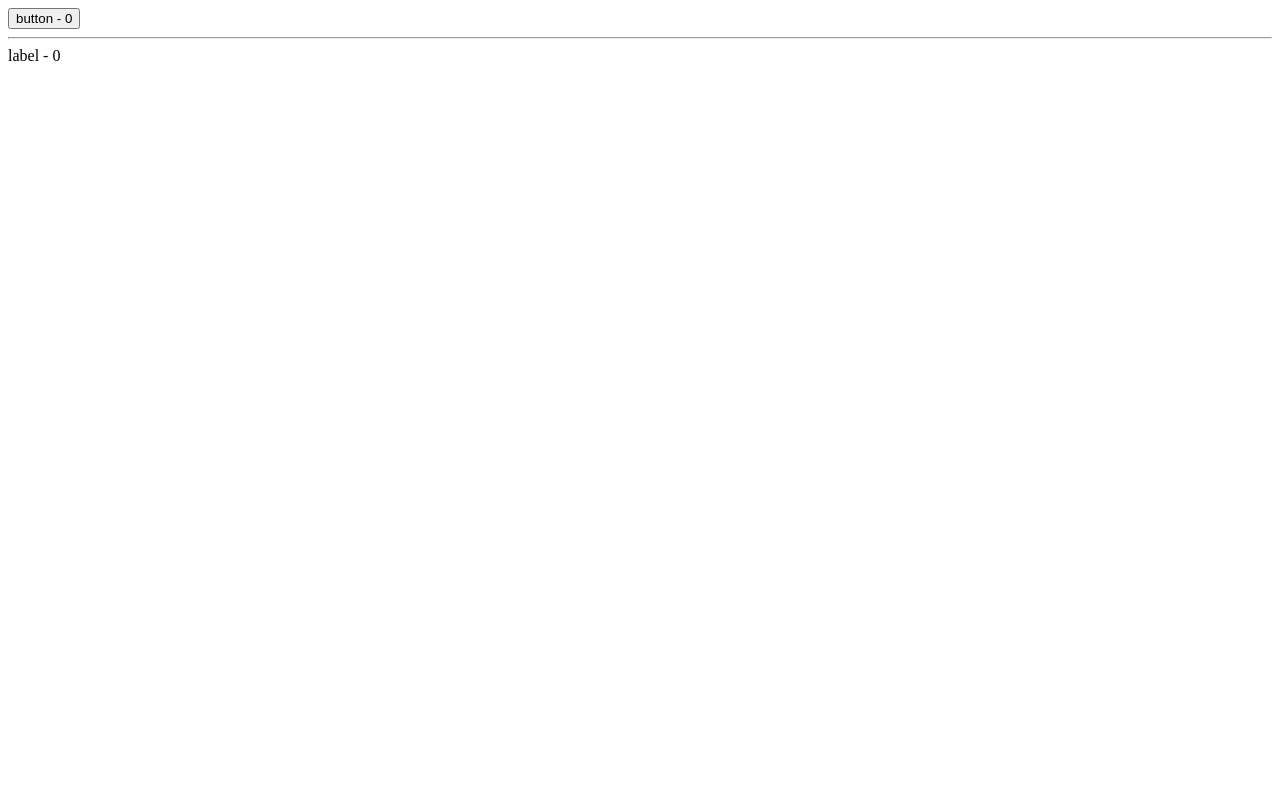
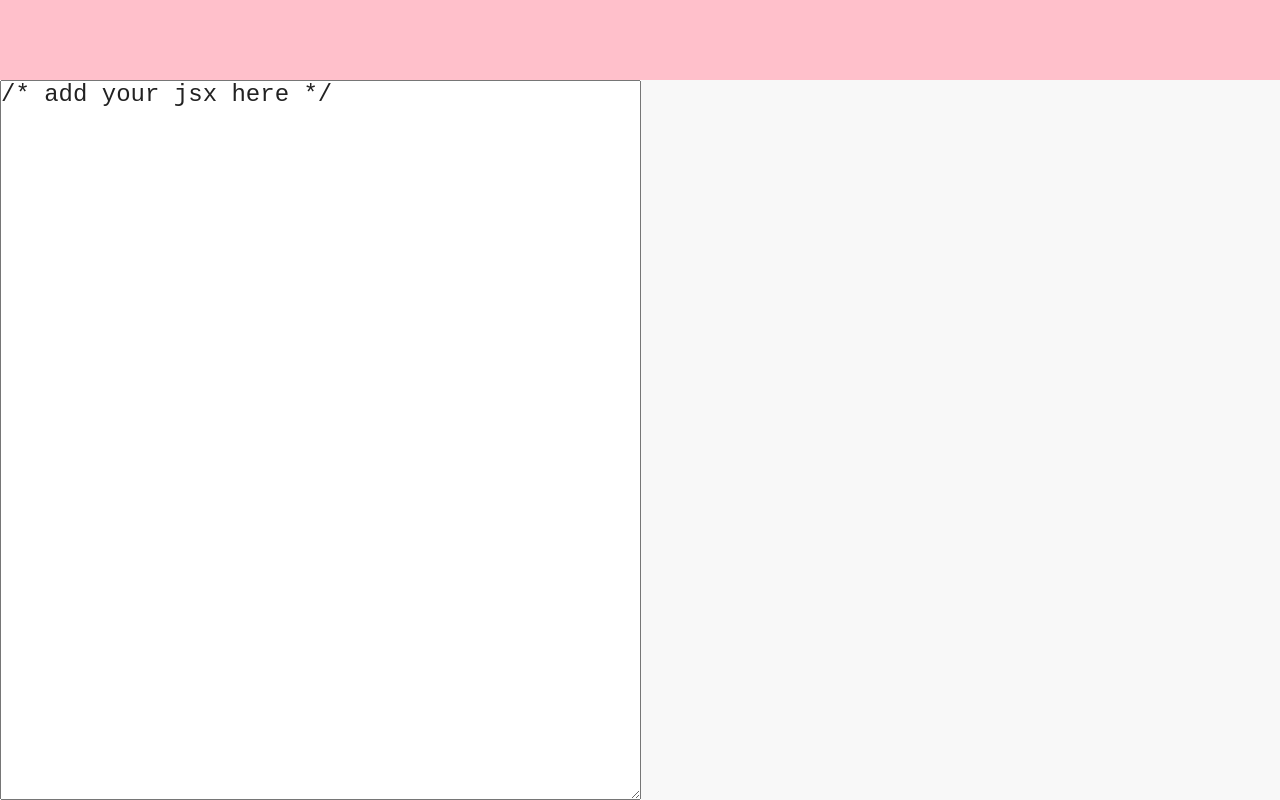
Before and after one commit to cklahn/start-react, a React (Create React App) app: page / in a window 1280 px wide. Built offline with nearby package versions, Linux system fonts and the light colour scheme.

Commit message:
Build a JSX Live Compiler as a React Component, lesson 16

```diff
--- a/public/index.html
+++ b/public/index.html
@@ -3,6 +3,7 @@
   <head>
     <meta charset="utf-8">
     <title>React App</title>
+    <script src="https://cdnjs.cloudflare.com/ajax/libs/babel-standalone/6.18.1/babel.min.js"></script>
   </head>
   <body>
     <div id="app"></div>
--- /dev/null
+++ b/src/App.css
@@ -0,0 +1,36 @@
+body {
+  font-family: monospace;
+  margin: 0;
+  padding: 0;
+}
+
+header {
+  background-color: pink;
+  color: red;
+  display: block;
+  font-size: 24px;
+  height: 10vh;
+  overflow: auto;
+}
+
+.container {
+  display: flex;
+  height: 90vh;
+}
+
+pre {
+  background-color: #f8f8f8;
+}
+
+pre, textarea {
+  color: #222;
+  font-family: monospace;
+  font-size: 24px;
+  margin: 0;
+  padding: 0;
+  width: 50%;
+}
+
+textarea:focus {
+  outline: 0;
+}
--- a/src/App.js
+++ b/src/App.js
@@ -1,66 +1,49 @@
 import React from 'react';
+import './App.css'
 
-const HOC = (InnerComponent) => class extends React.Component {
+// state component
+class App extends React.Component
+{
   constructor()
   {
     super();
-    this.state = {count: 0}
+    this.state = {
+      err: "",
+      input: "/* add your jsx here */",
+      output: ""
+    }
   }
 
-  update()
+  update(event)
   {
-    this.setState({count: this.state.count + 1})
-  }
-
-  componentWillMount()
-  {
-    console.log('will mount')
+    let code = event.target.value;
+    try {
+        this.setState({
+          output: window.Babel
+            .transform(code, {presets: ['es2015', 'react']})
+            .code,
+          err: ''
+        })
+    } catch (e) {
+      this.setState({
+        err: e.message
+      })
+    }
   }
 
   render()
   {
     return (
-      <InnerComponent
-        {...this.props}
-        {...this.state}
-        update = {this.update.bind(this)}
-      />
-    )
-  }
-}
-
-// state component
-class App extends React.Component
-{
-  render()
-  {
-    return (
       <div>
-        <Button>button</Button>
-        <hr/>
-        <LabelHOC>label</LabelHOC>
+        <header>{this.state.err}</header>
+        <div className="container">
+          <textarea onChange={this.update.bind(this)}
+          defaultValue={this.state.input}/>
+          <pre>{this.state.output}</pre>
+        </div>
       </div>
     )
   }
 }
 
-const Button = HOC((props) =>
-  <button onClick={props.update}>{props.children} - {props.count}</button>
-)
-
-class Label extends React.Component {
-  componentWillMount()
-  {
-    console.log('label will mount');
-  }
-
-  render(){
-    return (
-      <label onMouseMove={this.props.update}>{this.props.children} - {this.props.count}</label>
-    )
-  }
-}
-
-const LabelHOC = HOC(Label)
-
 export default App
```
